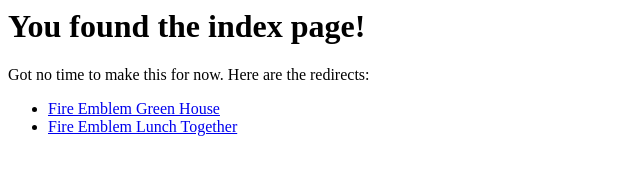
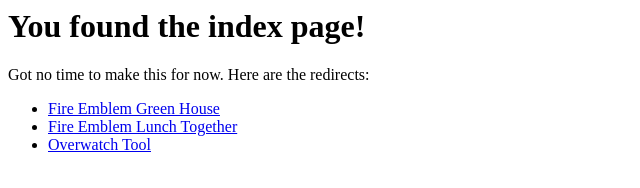
Before and after one commit to zero41120/zero41120.github.io, a plain HTML site: page index.html in a window 1280 px wide. Shown: the whole page, without its empty margins (0-640 px from the left). Drawn offline with Linux system fonts and the light colour scheme.

Commit message:
Update index.html

```diff
--- a/index.html
+++ b/index.html
@@ -9,6 +9,7 @@
     <ul>
       <li><a href="/FireEmblemGreenHouse">Fire Emblem Green House</a></li>
       <li><a href="/FireEmblemThreeHouseTools">Fire Emblem Lunch Together</a></li>
+      <li><a href="https://zero41120.github.io/overwatch_tool/">Overwatch Tool</a></li>
     </ul>
   </body>
 </html>
```
